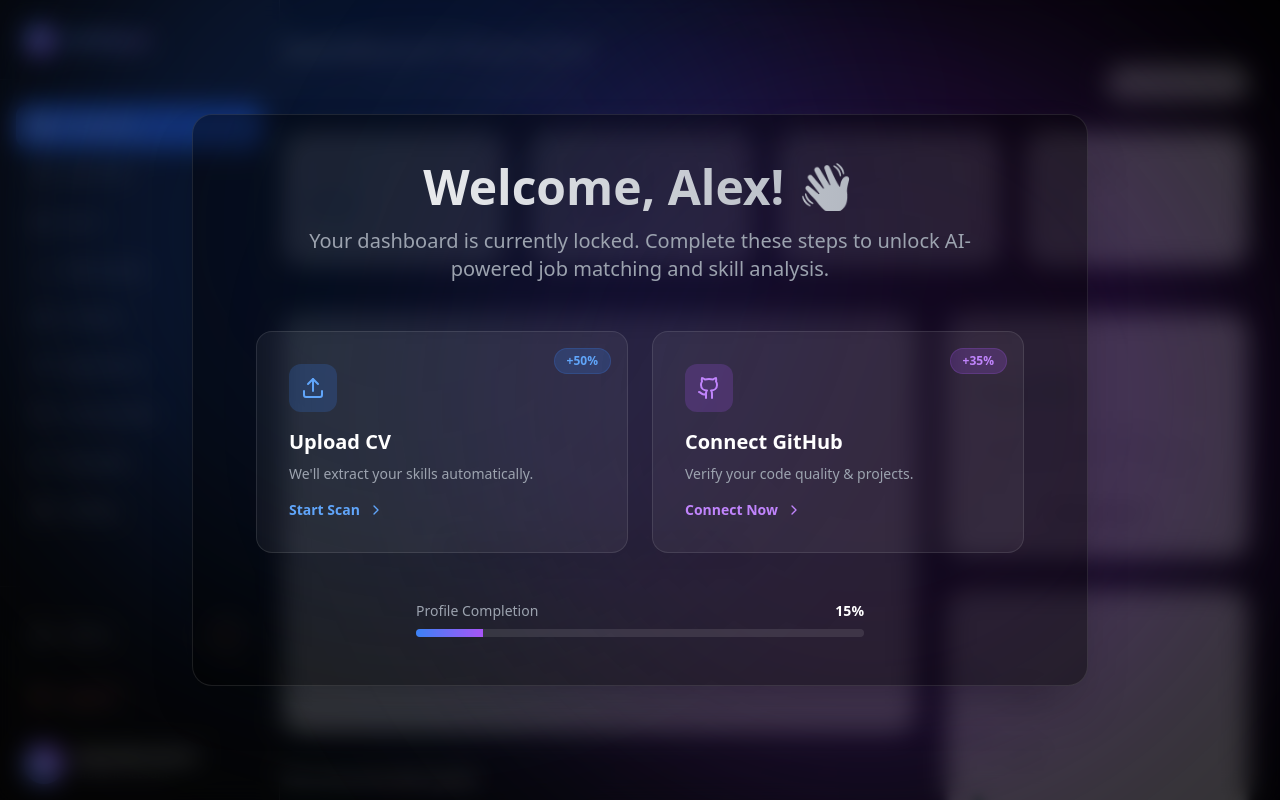
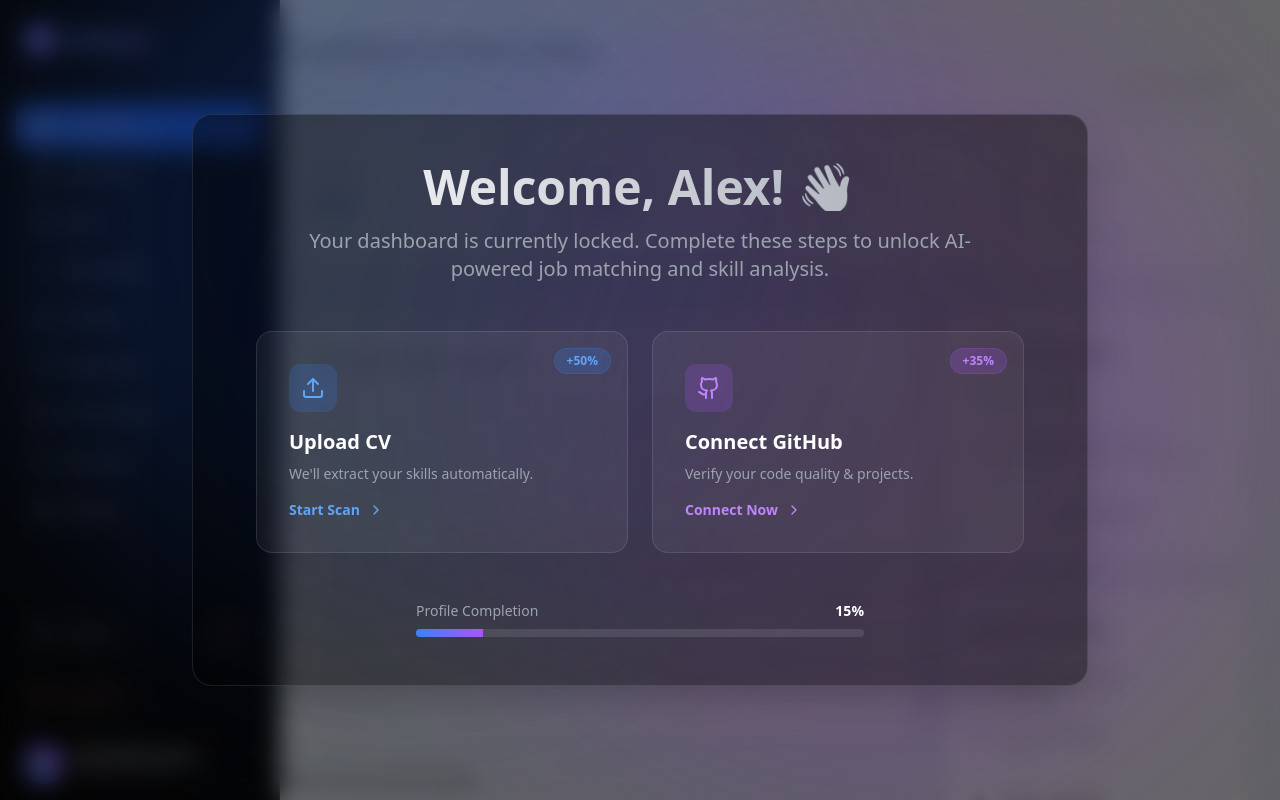
Before and after one commit to Bawaperera/SkillSyncFrontend, a Next.js app: page /student/dashboard in a window 1280 px wide. Shown: the top 800 px of the page. Built offline with nearby package versions, Linux system fonts and the light colour scheme.

Commit message:
Enhance styling for Student Dashboard components and improve color accessibility

```diff
--- a/src/app/(dashboard)/student/dashboard/page.tsx
+++ b/src/app/(dashboard)/student/dashboard/page.tsx
@@ -29,7 +29,7 @@ export default function StudentDashboard() {
     };
 
     return (
-        <div className="relative min-h-screen bg-black text-white overflow-x-hidden">
+        <div className="relative min-h-screen bg-gray-50 dark:bg-[#0A0A0B] text-gray-900 dark:text-white overflow-x-hidden">
             {/*
                 ZERO STATE OVERLAY
                 - Covers the entire screen with a high z-index
@@ -148,23 +148,23 @@ export default function StudentDashboard() {
                     <header className="mb-12">
                         <div className="flex justify-between items-end mb-8">
                             <div>
-                                <h1 className="text-3xl font-bold bg-gradient-to-r from-white to-gray-400 bg-clip-text text-transparent mb-2">Dashboard Overview</h1>
-                                <p className="text-gray-400">Track your growth and job applications.</p>
+                                <h1 className="text-3xl font-bold text-gray-900 dark:text-white mb-2">Dashboard Overview</h1>
+                                <p className="text-gray-600 dark:text-gray-400">Track your growth and job applications.</p>
                             </div>
                             <GlassButton size="sm">Download Report</GlassButton>
                         </div>
 
                         <div className="grid grid-cols-1 md:grid-cols-2 lg:grid-cols-4 gap-6">
                             {[
-                                { label: "Skill Score", value: "850", trend: "+12%", color: "text-blue-400" },
-                                { label: "Profile Views", value: "1,204", trend: "+5%", color: "text-purple-400" },
-                                { label: "Applications", value: "12", trend: "Pending", color: "text-orange-400" },
-                                { label: "Interviews", value: "3", trend: "This Week", color: "text-green-400" },
+                                { label: "Skill Score", value: "850", trend: "+12%", color: "text-blue-500 dark:text-blue-400" },
+                                { label: "Profile Views", value: "1,204", trend: "+5%", color: "text-purple-500 dark:text-purple-400" },
+                                { label: "Applications", value: "12", trend: "Pending", color: "text-orange-500 dark:text-orange-400" },
+                                { label: "Interviews", value: "3", trend: "This Week", color: "text-green-500 dark:text-green-400" },
                             ].map((stat, i) => (
                                 <GlassCard key={i} className="p-6">
-                                    <p className="text-sm text-gray-500 mb-2">{stat.label}</p>
+                                    <p className="text-sm text-gray-600 dark:text-gray-400 mb-2">{stat.label}</p>
                                     <h3 className={`text-3xl font-bold ${stat.color} mb-1`}>{stat.value}</h3>
-                                    <p className="text-xs font-medium text-green-400 flex items-center gap-1">
+                                    <p className="text-xs font-medium text-green-500 dark:text-green-400 flex items-center gap-1">
                                         <TrendingUp size={12} /> {stat.trend}
                                     </p>
                                 </GlassCard>
@@ -177,26 +177,26 @@ export default function StudentDashboard() {
                         {/* Column 1 & 2: Charts and Activity */}
                         <div className="lg:col-span-2 space-y-8">
                             <GlassCard className="p-8 min-h-[400px]">
-                                <h3 className="text-xl font-bold mb-6">Skill Growth Analysis</h3>
-                                <div className="h-[300px] w-full bg-white/5 rounded-xl flex items-center justify-center border border-white/5 border-dashed">
-                                    <p className="text-gray-500">Interactive Chart Placeholder (Recharts)</p>
+                                <h3 className="text-xl font-bold text-gray-900 dark:text-white mb-6">Skill Growth Analysis</h3>
+                                <div className="h-[300px] w-full bg-gray-100 dark:bg-white/5 rounded-xl flex items-center justify-center border border-gray-200 dark:border-white/5 border-dashed">
+                                    <p className="text-gray-500 dark:text-gray-400">Interactive Chart Placeholder (Recharts)</p>
                                 </div>
                             </GlassCard>
 
-                            <h3 className="text-xl font-bold">Recommended Jobs</h3>
+                            <h3 className="text-xl font-bold text-gray-900 dark:text-white">Recommended Jobs</h3>
                             <div className="space-y-4">
                                 {[1, 2, 3].map((job) => (
-                                    <GlassCard key={job} className="p-6 flex items-center justify-between group hover:bg-white/5 transition-colors cursor-pointer">
+                                    <GlassCard key={job} className="p-6 flex items-center justify-between group hover:bg-gray-100 dark:hover:bg-white/5 transition-colors cursor-pointer">
                                         <div className="flex items-center gap-4">
-                                            <div className="w-12 h-12 rounded-xl bg-white flex items-center justify-center text-black font-bold">
+                                            <div className="w-12 h-12 rounded-xl bg-gradient-to-br from-blue-600 to-purple-600 flex items-center justify-center text-white font-bold">
                                                 {job === 1 ? "G" : job === 2 ? "F" : "A"}
                                             </div>
                                             <div>
-                                                <h4 className="font-bold text-white group-hover:text-blue-400 transition-colors">Senior React Developer</h4>
-                                                <p className="text-sm text-gray-400">Remote • $120k - $150k</p>
+                                                <h4 className="font-bold text-gray-900 dark:text-white group-hover:text-blue-500 dark:group-hover:text-blue-400 transition-colors">Senior React Developer</h4>
+                                                <p className="text-sm text-gray-600 dark:text-gray-400">Remote • $120k - $150k</p>
                                             </div>
                                         </div>
-                                        <ChevronRight className="text-gray-600 group-hover:text-blue-400 transition-colors" />
+                                        <ChevronRight className="text-gray-400 dark:text-gray-600 group-hover:text-blue-500 dark:group-hover:text-blue-400 transition-colors" />
                                     </GlassCard>
                                 ))}
                             </div>
@@ -209,15 +209,15 @@ export default function StudentDashboard() {
                                 <div className="absolute top-0 right-0 p-4 opacity-50">
                                     <Trophy size={80} className="text-yellow-500/20" />
                                 </div>
-                                <h3 className="text-lg font-bold mb-2">Profile Strength</h3>
-                                <div className="text-3xl font-bold text-green-400 mb-4">Top 5%</div>
-                                <p className="text-sm text-gray-400 mb-6">You rank higher than 95% of candidates with similar experience.</p>
+                                <h3 className="text-lg font-bold text-gray-900 dark:text-white mb-2">Profile Strength</h3>
+                                <div className="text-3xl font-bold text-green-500 dark:text-green-400 mb-4">Top 5%</div>
+                                <p className="text-sm text-gray-600 dark:text-gray-400 mb-6">You rank higher than 95% of candidates with similar experience.</p>
                                 <GlassButton className="w-full" variant="secondary">View Insights</GlassButton>
                             </GlassCard>
 
                             {/* Recent Activity */}
                             <GlassCard className="p-6">
-                                <h3 className="text-lg font-bold mb-6">Recent Activity</h3>
+                                <h3 className="text-lg font-bold text-gray-900 dark:text-white mb-6">Recent Activity</h3>
                                 <div className="space-y-6">
                                     {[
                                         { title: "Application Viewed", time: "2h ago", color: "bg-blue-500" },
@@ -225,11 +225,11 @@ export default function StudentDashboard() {
                                         { title: "Profile Updated", time: "1d ago", color: "bg-green-500" },
                                     ].map((activity, i) => (
                                         <div key={i} className="flex gap-4 relative">
-                                            {i !== 2 && <div className="absolute top-8 left-1.5 w-0.5 h-full bg-white/10" />}
+                                            {i !== 2 && <div className="absolute top-8 left-1.5 w-0.5 h-full bg-gray-200 dark:bg-white/10" />}
                                             <div className={`w-3 h-3 rounded-full ${activity.color} mt-1.5 relative z-10 shrink-0`} />
                                             <div>
-                                                <p className="text-sm font-medium text-white">{activity.title}</p>
-                                                <p className="text-xs text-gray-500">{activity.time}</p>
+                                                <p className="text-sm font-medium text-gray-900 dark:text-white">{activity.title}</p>
+                                                <p className="text-xs text-gray-500 dark:text-gray-400">{activity.time}</p>
                                             </div>
                                         </div>
                                     ))}
@@ -246,7 +246,7 @@ export default function StudentDashboard() {
                         initial={{ opacity: 0, y: -20 }}
                         animate={{ opacity: 1, y: 0 }}
                         exit={{ opacity: 0 }}
-                        className="bg-white text-black px-8 py-4 rounded-full font-bold shadow-2xl flex items-center gap-3 border border-white/20"
+                        className="bg-white dark:bg-gray-800 text-gray-900 dark:text-white px-8 py-4 rounded-full font-bold shadow-2xl flex items-center gap-3 border border-gray-200 dark:border-white/20"
                     >
                         <Trophy className="text-yellow-500 fill-yellow-500" />
                         Dashboard Unlocked! Welcome aboard.
```
